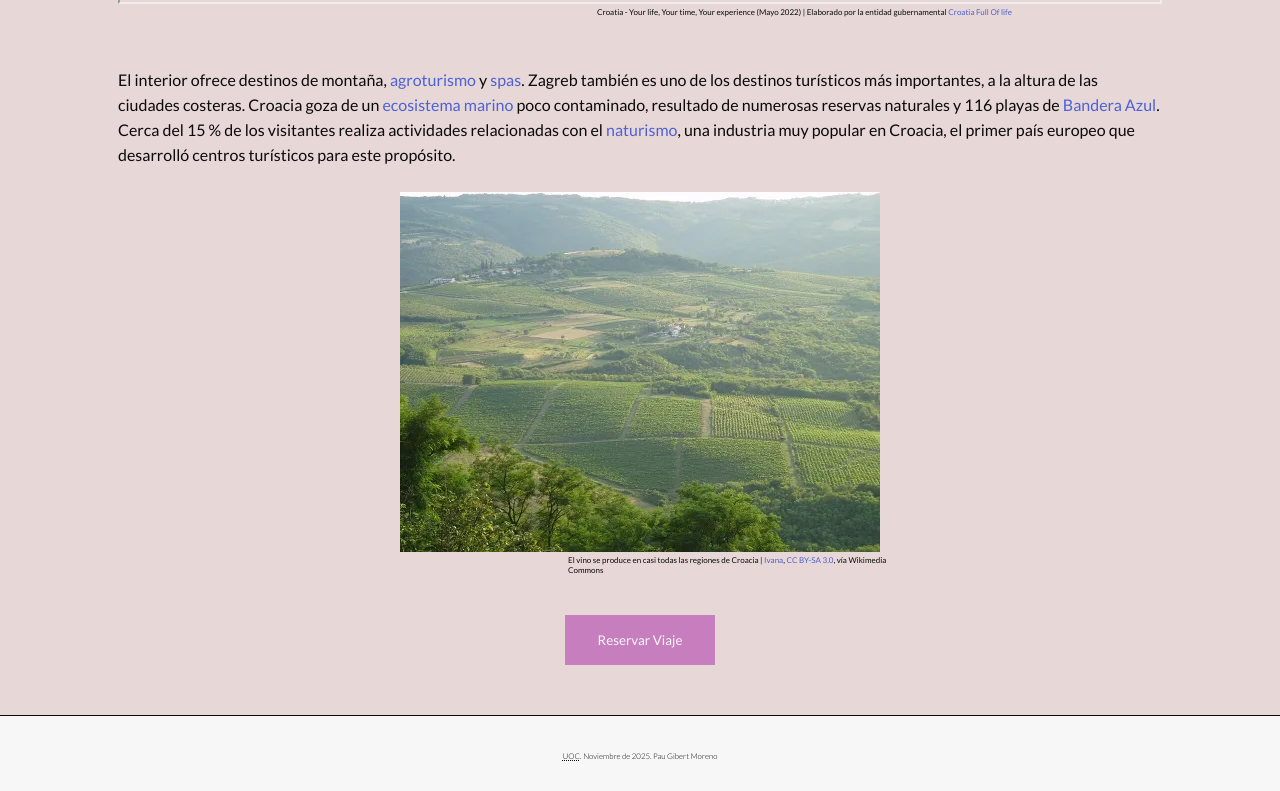
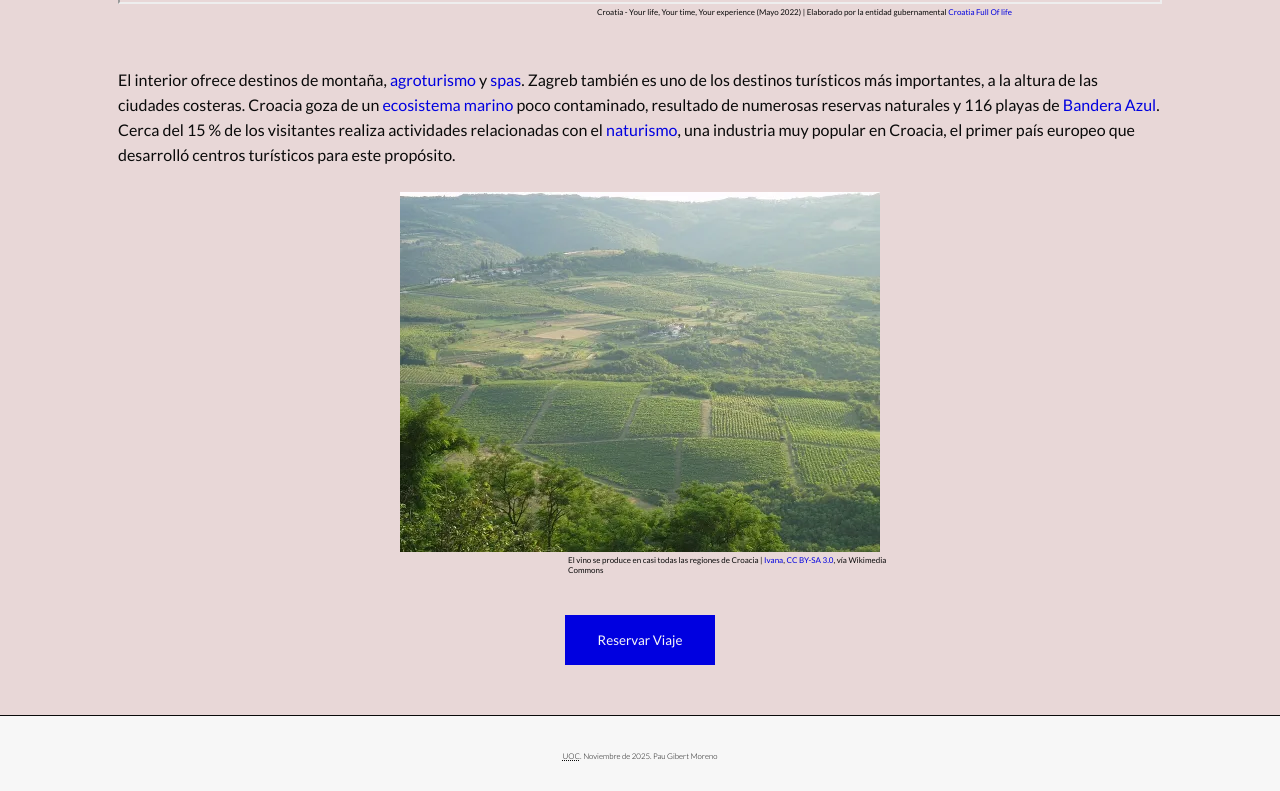
Before and after one commit to Paauuuu/UOC-Eines-HTML-CSS, a website built with Parcel: page src/croacia.html in a window 1280 px wide. Shown: the part 1983-2774 px from the top of the page. Built offline with nearby package versions, Linux system fonts and the light colour scheme; grey boxes are pictures that could not be loaded; a web font is replaced by a local one.

Commit message:
Fix color for good contrast

```diff
--- a/src/style.css
+++ b/src/style.css
@@ -39,8 +39,9 @@
   --background: rgb(232, 215, 215);
   --blanco: rgb(247, 247, 247);
   --gris: rgb(10, 10, 10);
-  --h2: rgb(199, 126, 190);
+  --h2: #0000E0;
   --azul: rgb(76, 97, 212);
+  --links-color : #0000E0;
 }
 
 html {
@@ -123,6 +124,10 @@ a {
   color: var(--gris);
 }
 
+figcaption a {
+  color: var(--links-color);
+}
+
 header p a:hover, nav a:hover {
   color: var(--h2);
 }
@@ -136,7 +141,7 @@ figcaption {
 }
 
 .p-encuadrado a, figcaption a {
-  color: var(--azul);
+  color: var(--links-color);
 }
 
 .portrait-content a:hover {
```
